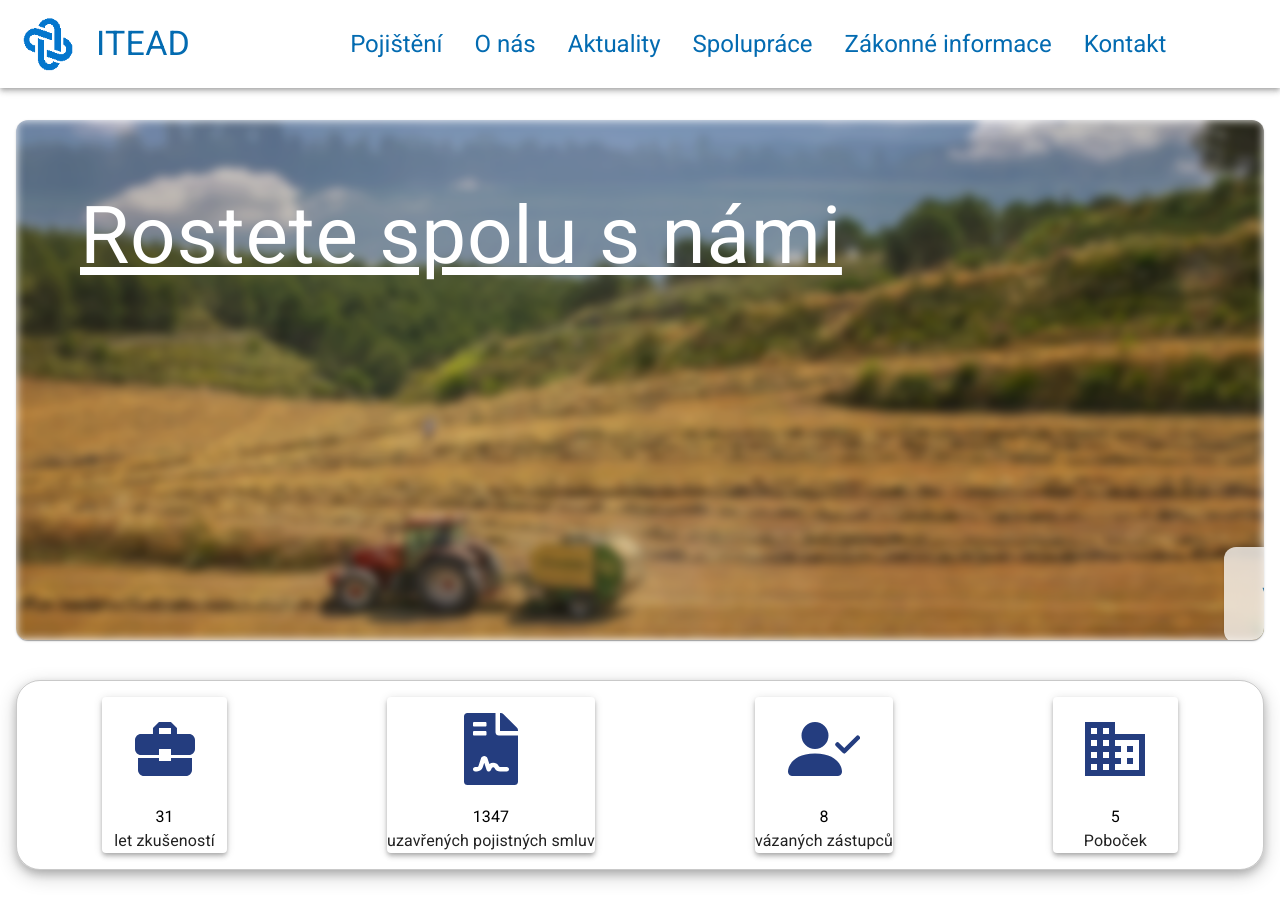
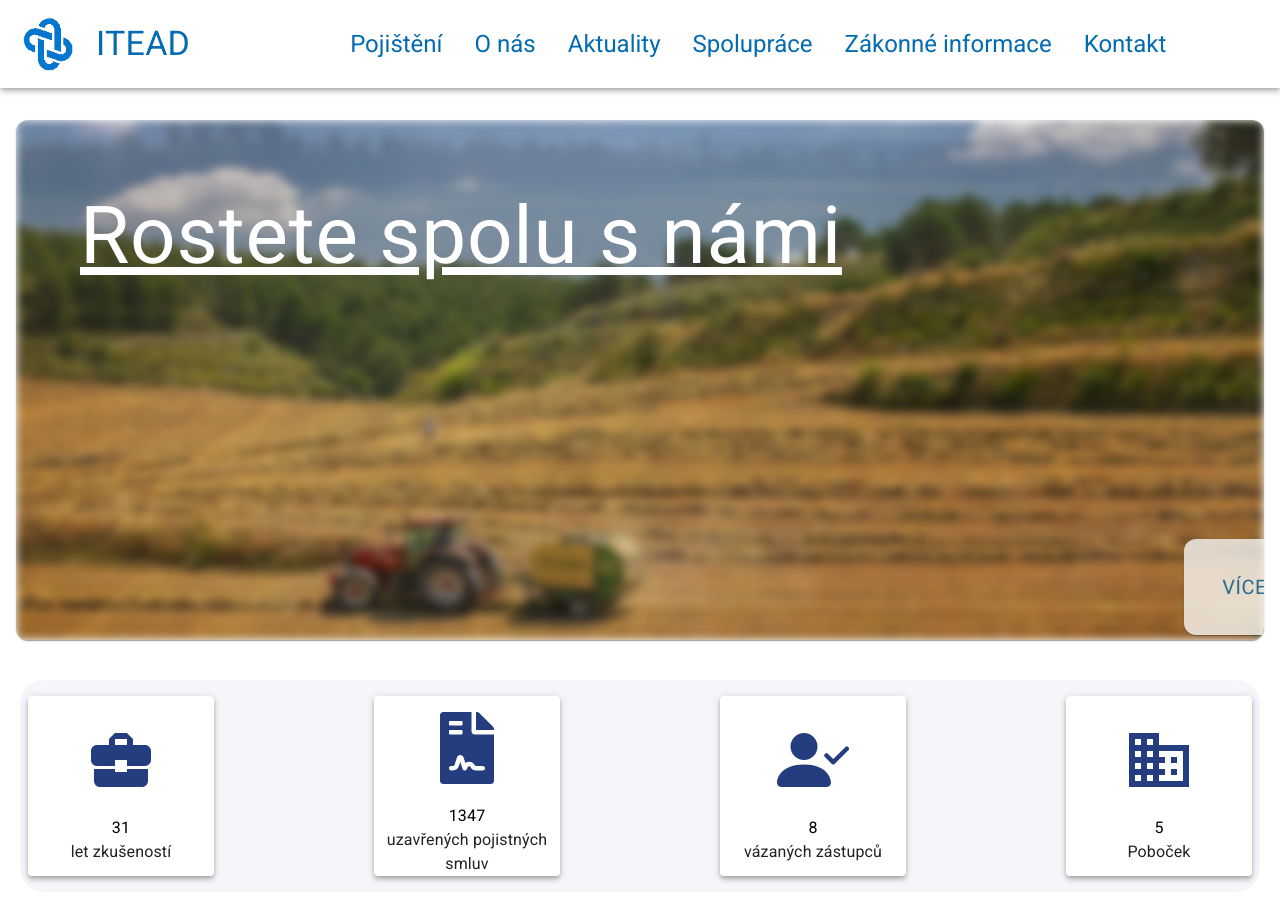
Before and after one commit to Destingem/Itead, a Next.js app: page / in a window 1280 px wide. Shown: the top 924 px of the page. Built offline with nearby package versions, Linux system fonts and the light colour scheme.

Commit message:
edited facts styling

```diff
--- a/components/Facts/Fact.module.css
+++ b/components/Facts/Fact.module.css
@@ -1,17 +1,25 @@
 .fact{
-    min-width: 10%;
+    min-width: 15%;
     margin: 2vh 10vh;
     justify-content: center;
     display: flex;
     flex-direction: column;
     align-items: center;
+    font-size: 2vh;
+    text-align: center;
+    background-color: #fff;
+
 
 }
 .counter{
     color: black;
+    font-size: 4vh;
 
 }
 .icon svg{
     color:#243d7f;
     font-size: 9vh;
 }
+.text{
+    margin: 0 2vh;
+}
--- a/components/Facts/Facts.js
+++ b/components/Facts/Facts.js
@@ -17,12 +17,14 @@ export default function Facts() {
   ];
   return (
 
-    <HorizontalCard className={styles.list}>
+
+      <div className={styles.list}>
       {factsArray.map((fact) => {
         return (
           <Fact counter={fact.counter} icon={fact.icon} text={fact.text} />
         );
       })}
-    </HorizontalCard>
+      </div>
+
   );
 }
--- a/components/Facts/Facts.module.css
+++ b/components/Facts/Facts.module.css
@@ -1,4 +1,10 @@
 
 .list{
+    background-color: #243c7f0c;
+    display: flex;
+    margin: 5vh 2.5vh;
+    justify-content: center;
+
+    border-radius: 3vh;
 
 }
--- a/components/Homepage/AnimatedPoster.js
+++ b/components/Homepage/AnimatedPoster.js
@@ -18,7 +18,7 @@ export default function AnimatedPoster() {
         </Typography>
       </div>
       <button onClick={handleClick} href="/pojisteni">
-      <Card sx={{ borderRadius: 3, minWidth: 275, marginLeft: 150}} className={styles.click}  >
+      <Card sx={{ borderRadius: 3, minWidth: 275, marginLeft: 145}} className={styles.click}  >
       <Typography color="#036bb1"   variant="button" component="p" >Více o pojistění <AiOutlineArrowRight /></Typography>
       </Card>
       </button>
--- a/components/Homepage/AnimatedPoster.module.css
+++ b/components/Homepage/AnimatedPoster.module.css
@@ -28,7 +28,7 @@
    }
    .click{
     position: relative;
-    bottom: 27vh;
+    bottom: 28vh;
     width: 10vh;
     height: 12vh;
     background: white;
--- a/components/UI/HorizontalCard.module.css
+++ b/components/UI/HorizontalCard.module.css
@@ -1,6 +1,6 @@
 .card{
     display: flex;
-    margin: 5vh 2vh;
+    margin: 5vh 20vh;
     justify-content: center;
     border-color: rgba(0, 0, 0, 0.034);
     border: 1px rgba(0, 0, 0, 0.212) solid;
```
